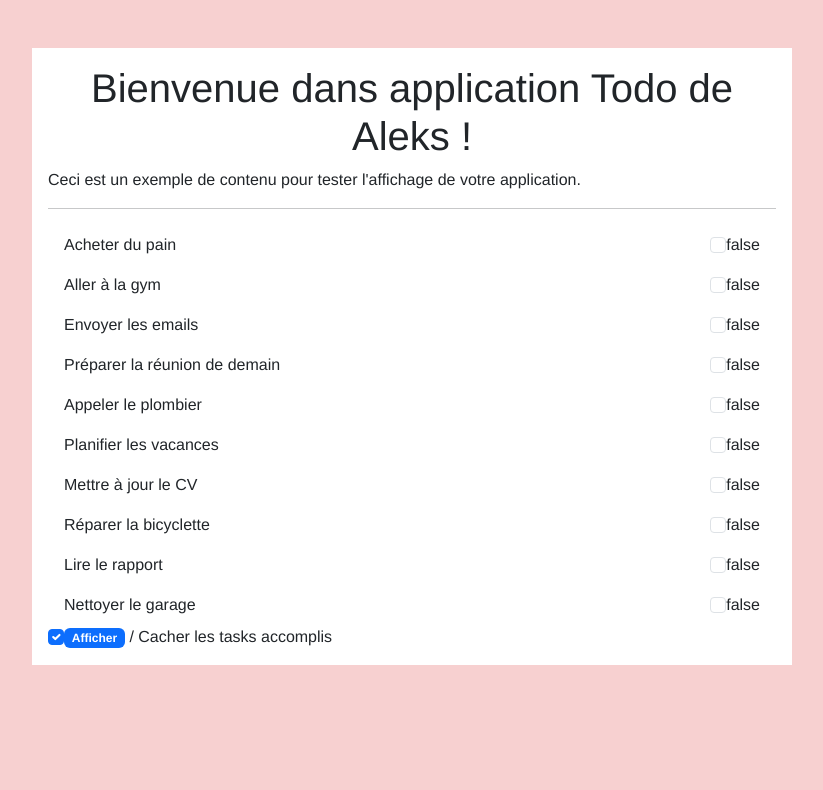
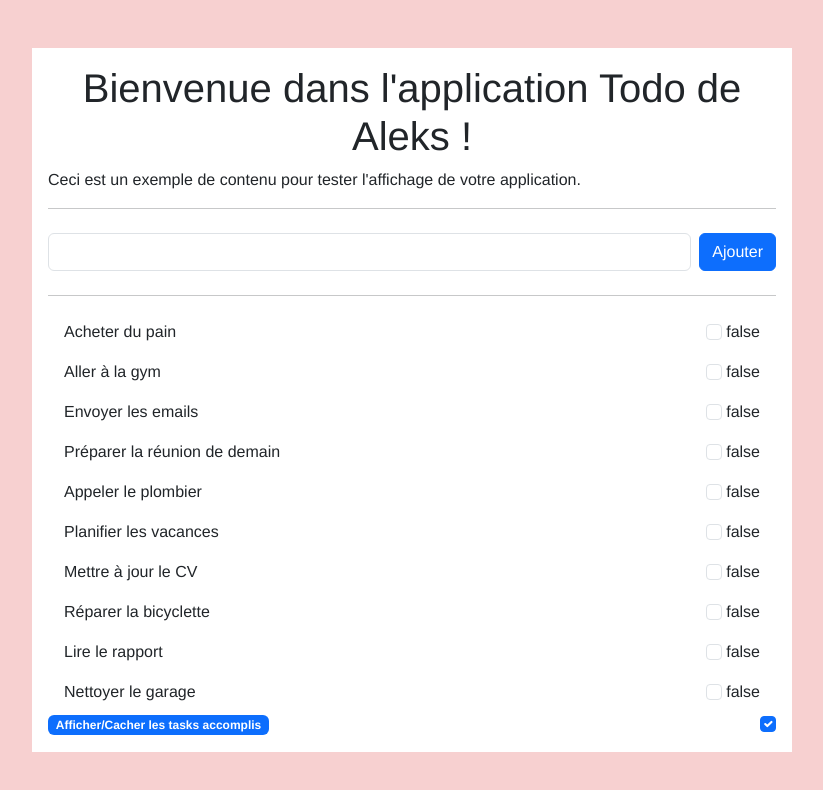
Before and after one commit to Aleks512/site-vue, a Vue app: page / in a window 1280 px wide. Shown: the top 790 px of the page, without its empty margins (228-1051 px from the left). Built offline with nearby package versions, Linux system fonts and the light colour scheme.

Commit message:
Add styling

```diff
--- a/src/App.vue
+++ b/src/App.vue
@@ -3,16 +3,33 @@
     <div class="container mt-5">
       <div class="row justify-content-md-center">
         <div class="col-md-8 bg-white p-3">
-          <h1 class="text-center">Bienvenue dans application Todo de {{ name }} !</h1>
+          <h1 class="text-center">Bienvenue dans l'application Todo de {{ name }} !</h1>
           <p>Ceci est un exemple de contenu pour tester l'affichage de votre application.</p>
           <hr>
-          <div class="d-flex align-items-center justify-content-between px-3 py-2" v-for="t in hiddentasks"
-            :key="t.task">
+
+          <!-- Modifications -->
+          <div class="d-flex align-items-center py-2">
+            <input v-model="newItemText" class="form-control flex-grow-1">
+            <button class="btn btn-primary ms-2" v-on:click="addNewToDO">Ajouter</button>
+          </div>
+
+          <hr>
+          <div class="d-flex align-items-center justify-content-between px-3 py-2" v-for="t in hiddentasks" :key="t.task">
             <div>{{ t.task }}</div>
-            <div><input type="checkbox" v-model="t.completed" class="form-check-input" />{{ t.completed }}</div>
+            <div>
+              <input type="checkbox" v-model="t.completed" class="form-check-input" />
+              {{ t.completed }}
+            </div>
+
           </div>
-          <input type="checkbox" v-model="hide" class="form-check-input">
-          <label for=""> <span class="badge bg-primary">Afficher</span> / Cacher les tasks accomplis</label>
+          <div class="d-flex flex-row-reverse justify-content-between">
+
+            <input type="checkbox" v-model="hide" class="form-check-input">
+            <label><span class="badge bg-primary">Afficher/Cacher les tasks accomplis</span> </label>
+
+
+          </div>
+
         </div>
       </div>
     </div>
```
